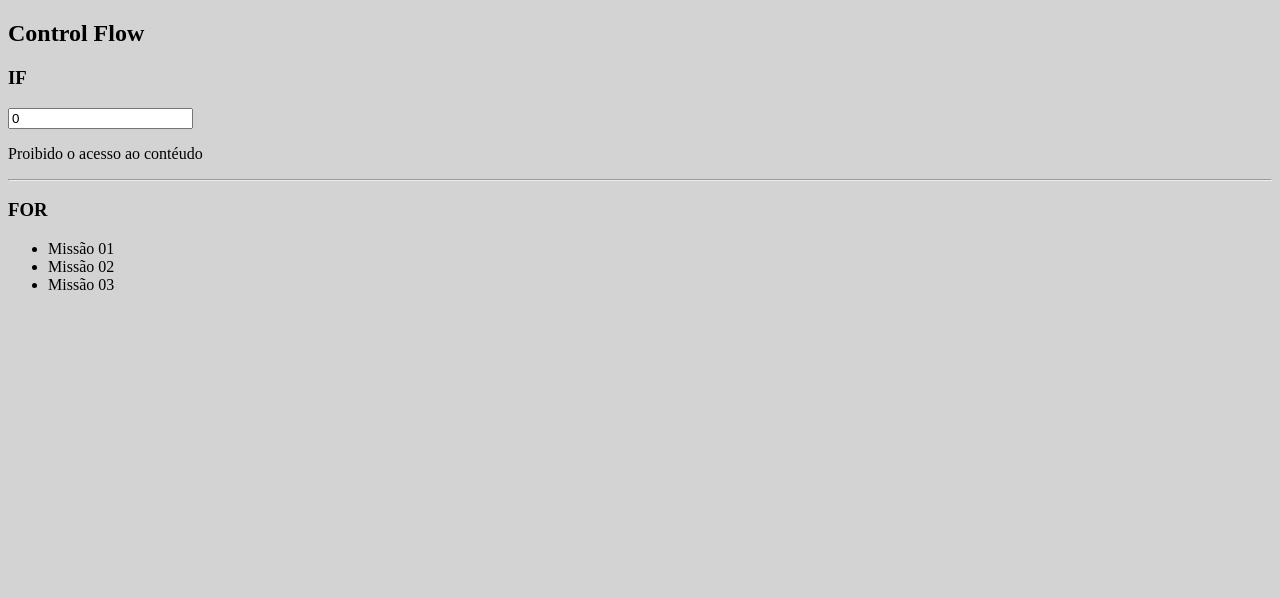
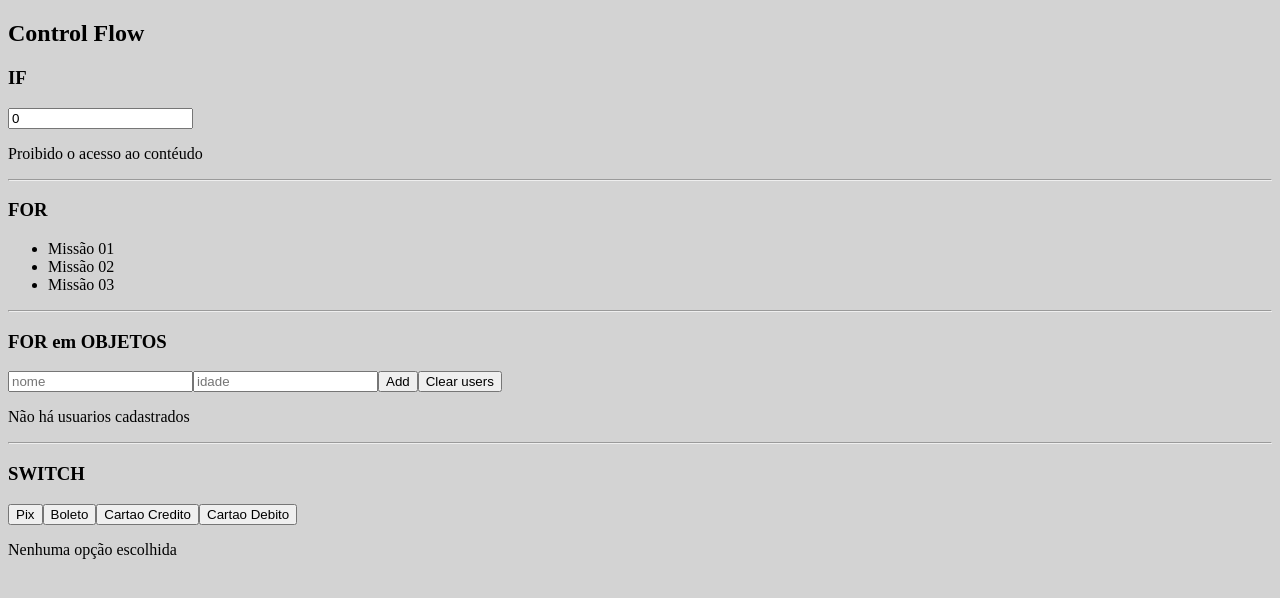
Before and after one commit to Matheus-Nardi/hello-angular, an Angular app: page / in a window 1280 px wide. Shown: the top 598 px of the page. Built offline with nearby package versions, Linux system fonts and the light colour scheme.

Commit message:
feat: control flow - for em objetos e switch

```diff
--- a/src/app/components/template/template-control-flow/template-control-flow.component.html
+++ b/src/app/components/template/template-control-flow/template-control-flow.component.html
@@ -23,3 +23,56 @@
 @else {
 <p>Carregando...</p>
 }
+
+<hr>
+<h3>FOR em OBJETOS</h3>
+<input type="text" placeholder="nome" #name>
+<input type="number" placeholder="idade" #ageUser>
+<button (click)="addNewUser(name.value , ageUser.value)">Add</button>
+<button (click)="clear()">Clear users</button>
+@for (user of users; track user.name;
+let index = $index;
+let count = $count;
+let first = $first;
+let last = $last;
+let even = $even;
+let odd = $odd;
+
+)
+{
+<p>Nome: {{user.name}}</p>
+<p>Idade: {{user.age}}</p>
+<p>Index: {{index}}</p>
+<p>Count: {{count}}</p>
+<p>First: {{first}}</p>
+<p>Last: {{last}}</p>
+<p>Even: {{even}}</p>
+<p>Odd: {{odd}}</p>
+<p>-----------------------</p>
+}@empty {
+<p>Não há usuarios cadastrados</p>
+}
+<hr>
+<h3>SWITCH</h3>
+<button (click)="setPayment('Pix')">Pix</button>
+<button (click)="setPayment('Boleto')">Boleto</button>
+<button (click)="setPayment('CC')">Cartao Credito</button>
+<button (click)="setPayment('CD')">Cartao Debito</button>
+
+@switch (pagamento) {
+@case ('Pix') {
+<p>Voce escolheu pagar com - {{pagamento}}</p>
+}
+@case ('Boleto') {
+<p>Voce escolheu pagar com - {{pagamento}}</p>
+}
+@case ('Cartao credito') {
+<p>Voce escolheu pagar com - {{pagamento}}</p>
+}
+@case ('Cartao debito') {
+<p>Voce escolheu pagar com - {{pagamento}}</p>
+}
+@default {
+    <p>Nenhuma opção escolhida</p>
+}
+}
--- a/src/app/components/template/template-control-flow/template-control-flow.component.ts
+++ b/src/app/components/template/template-control-flow/template-control-flow.component.ts
@@ -1,11 +1,11 @@
-import { AsyncPipe, NgFor } from '@angular/common';
+import { AsyncPipe, NgFor, NgSwitch } from '@angular/common';
 import { Component } from '@angular/core';
 import { FormsModule } from '@angular/forms';
 import { delay, Observable, of } from 'rxjs';
 
 @Component({
   selector: 'app-template-control-flow',
-  imports: [FormsModule, NgFor, AsyncPipe],
+  imports: [FormsModule, NgFor, AsyncPipe, NgSwitch],
   templateUrl: './template-control-flow.component.html',
   styleUrl: './template-control-flow.component.scss'
 })
@@ -13,9 +13,31 @@ export class TemplateControlFlowComponent {
   public age: number;
   constructor() {
     this.age = 0;
-
   }
 
   public loadingData$: Observable<string[]> = of(['Missão 01', 'Missão 02', 'Missão 03']).pipe(delay(3000));
+  public users: Array<{ name: string, age: number }> = [];
+  public pagamento = "";
+
+  public addNewUser(valueName: string, valueAge: any) {
+    return this.users.push({
+      name: valueName,
+      age: valueAge
+    });
+  }
+
+  public clear() {
+    this.users = [];
+  }
+
+  public setPayment(payment: string) {
+    switch (payment) {
+      case 'Pix': this.pagamento = 'Pix'; break;
+      case 'Boleto': this.pagamento = 'Boleto'; break;
+      case 'CC': this.pagamento = 'Cartao credito'; break;
+      case 'CD': this.pagamento = 'Cartao debito'; break;
+      default: this.pagamento = ''; // Nenhuma opção
+    }
+  }
 
 }
```
